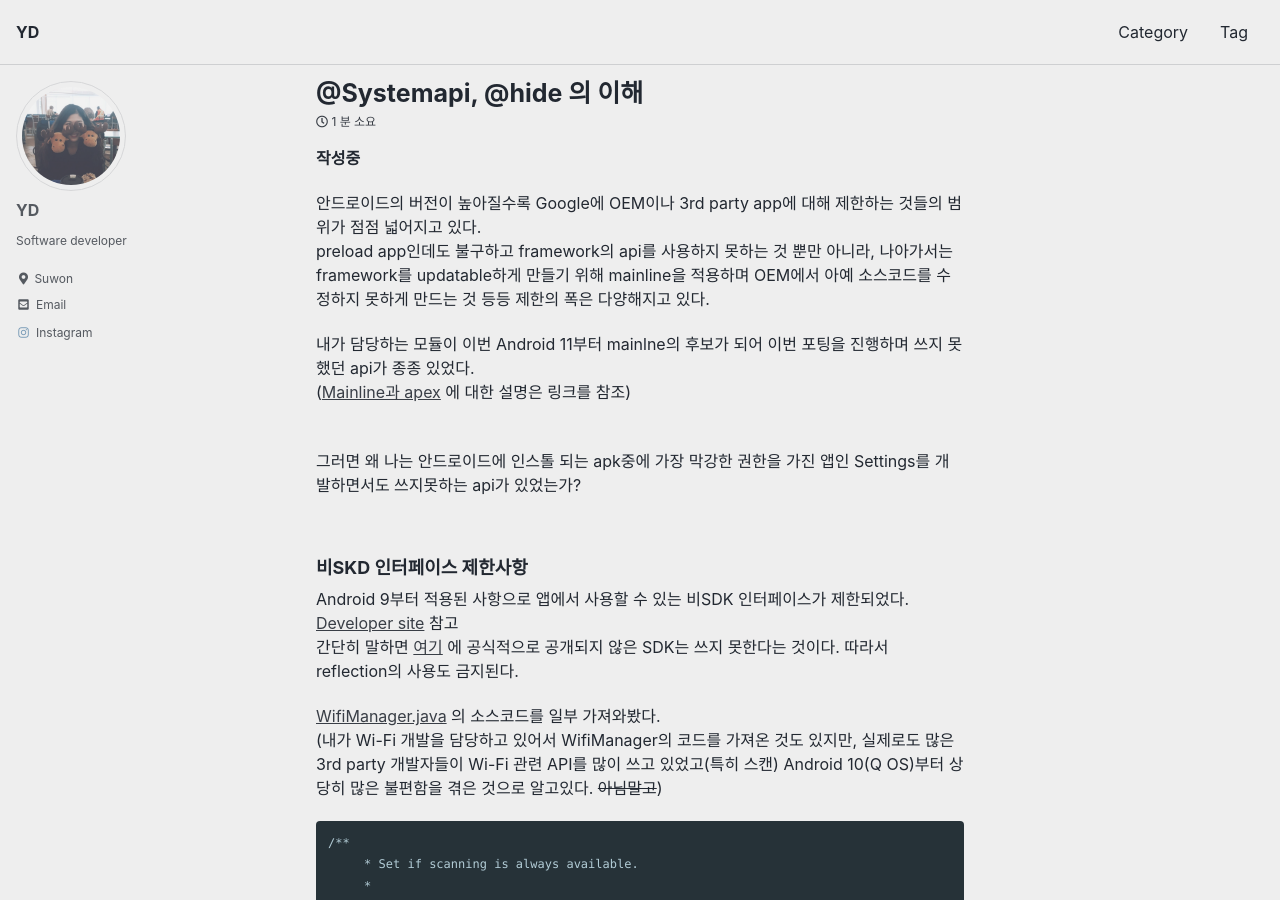
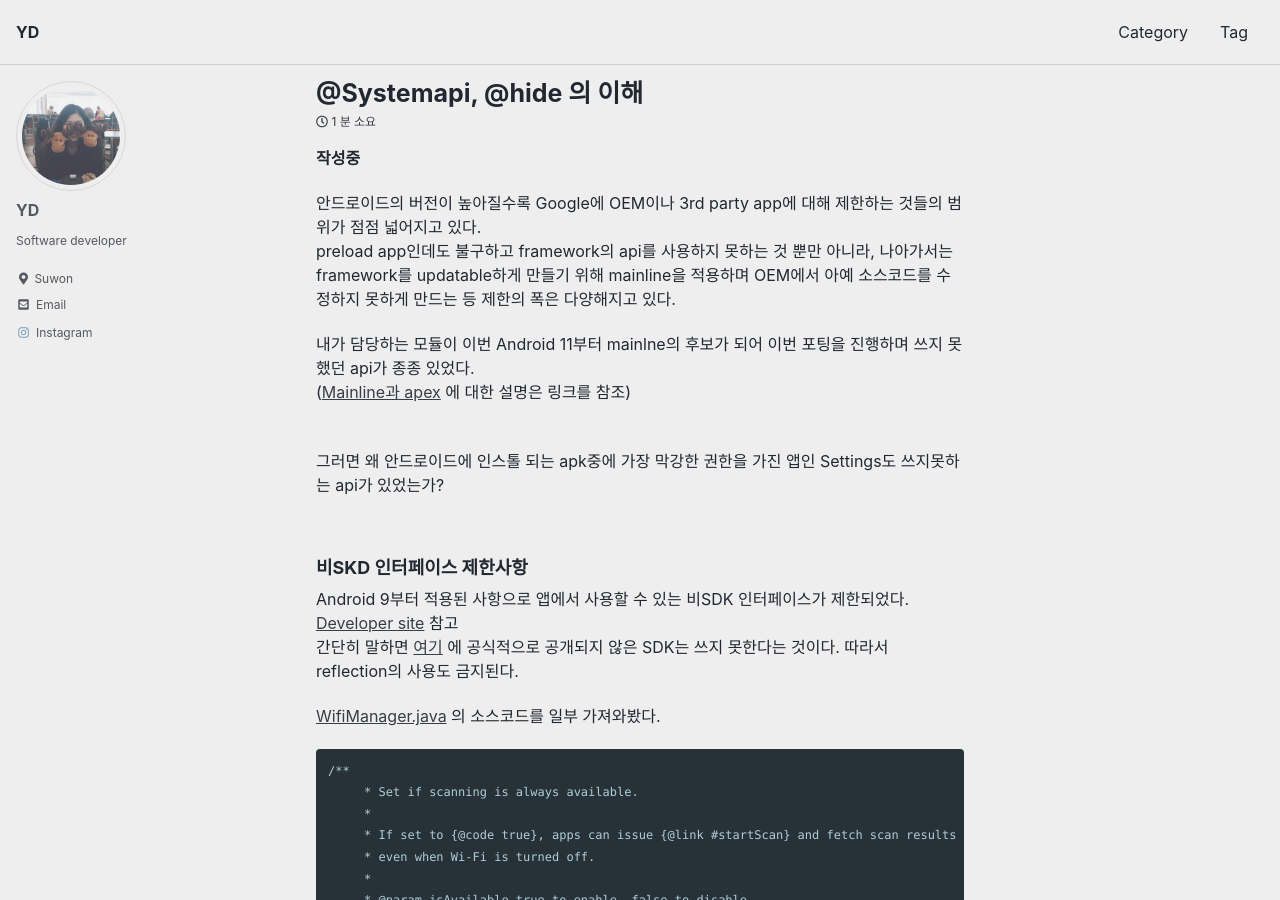
Before and after one commit to ydydydyc/ydydydy.github.io, a Jekyll site: the page built from _posts/2021/01/2021-01-20-what-is-system-api.md, in a window 1280 px wide and 900 px high. Built offline with Jekyll 4.4.1, drawn with Linux system fonts in a browser that asks for light colours; cached includes are drawn as plain includes; comment, search, counter and statistics services are not loaded.

Commit message:
Update 2021-01-20-what-is-system-api.md

````diff
--- a/_posts/2021/01/2021-01-20-what-is-system-api.md
+++ b/_posts/2021/01/2021-01-20-what-is-system-api.md
@@ -9,14 +9,14 @@ comments: true
 **작성중**
 
 안드로이드의 버전이 높아질수록 Google에 OEM이나 3rd party app에 대해 제한하는 것들의 범위가 점점 넓어지고 있다.
-preload app인데도 불구하고 framework의 api를 사용하지 못하는 것 뿐만 아니라, 나아가서는 framework를 updatable하게 만들기 위해 mainline을 적용하며 OEM에서 아예 소스코드를 수정하지 못하게 만드는 것 등등 제한의 폭은 다양해지고 있다.
+preload app인데도 불구하고 framework의 api를 사용하지 못하는 것 뿐만 아니라, 나아가서는 framework를 updatable하게 만들기 위해 mainline을 적용하며 OEM에서 아예 소스코드를 수정하지 못하게 만드는 등 제한의 폭은 다양해지고 있다.
 
 내가 담당하는 모듈이 이번 Android 11부터 mainlne의 후보가 되어 이번 포팅을 진행하며 쓰지 못했던 api가 종종 있었다.
 ([Mainline과 apex](https://android-developers.googleblog.com/2019/05/fresher-os-with-projects-treble-and-mainline.html) 에 대한 설명은 링크를 참조)
 <br>
 <br>
 
-그러면 왜 나는 안드로이드에 인스톨 되는 apk중에 가장 막강한 권한을 가진 앱인 Settings를 개발하면서도 쓰지못하는 api가 있었는가?
+그러면 왜 안드로이드에 인스톨 되는 apk중에 가장 막강한 권한을 가진 앱인 Settings도 쓰지못하는 api가 있었는가?
 <br>
 
 
@@ -28,7 +28,6 @@ Android 9부터 적용된 사항으로 앱에서 사용할 수 있는 비SDK 인
 
 
 [WifiManager.java](https://android.googlesource.com/platform/frameworks/base/+/refs/heads/android11-release/wifi/java/android/net/wifi/WifiManager.java) 의 소스코드를 일부 가져와봤다.
-(내가 Wi-Fi 개발을 담당하고 있어서 WifiManager의 코드를 가져온 것도 있지만, 실제로도 많은 3rd party 개발자들이 Wi-Fi 관련 API를 많이 쓰고 있었고(특히 스캔) Android 10(Q OS)부터 상당히 많은 불편함을 겪은 것으로 알고있다. ~~아님말고~~)
 ```java
 /**
      * Set if scanning is always available.
````
